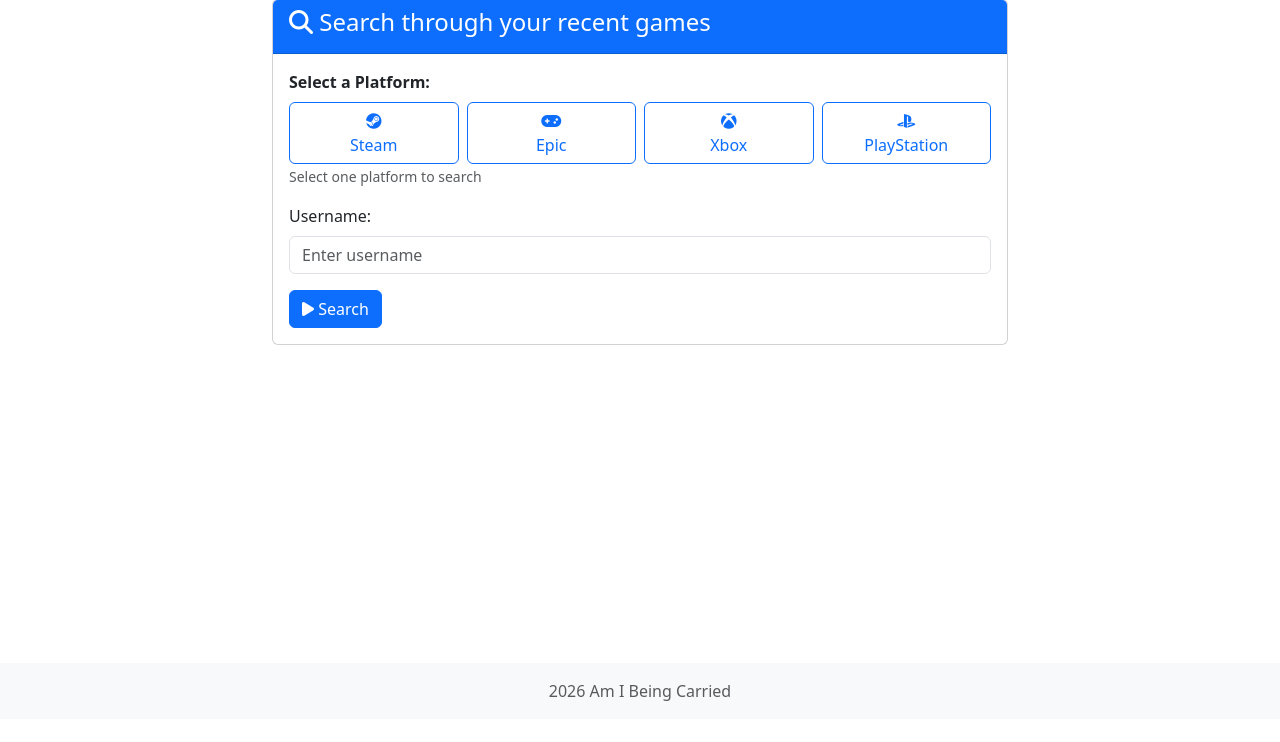
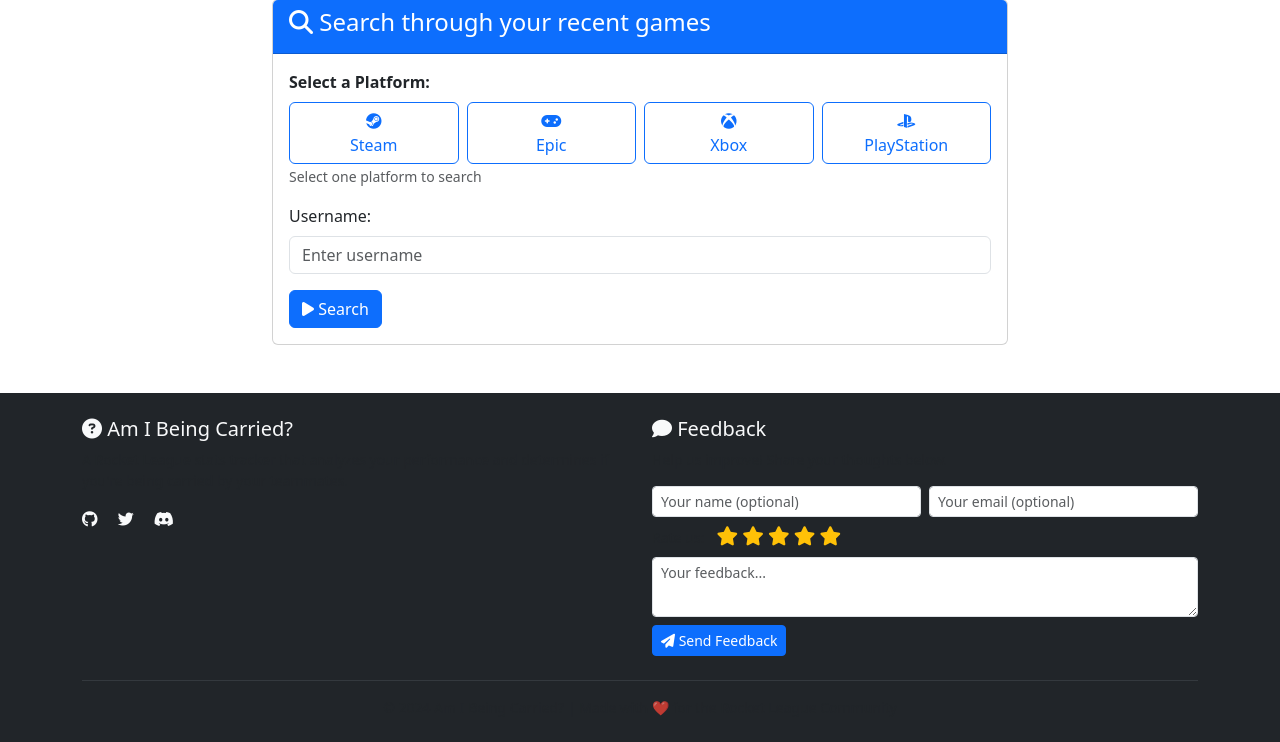
Before and after one commit to Mattheus-Stearns/Am-I-Being-Carried, a Flask app: page / in a window 1280 px wide. Shown: the part 81-823 px from the top of the page. Before the commit the page ends 782 px from the top, so only its background shows below. Run offline with Flask 3, Linux system fonts and the light colour scheme.

Commit message:
feedback

```diff
--- a/app.py
+++ b/app.py
@@ -11,6 +11,7 @@ from datetime import datetime, timedelta, timezone, time
 from flask_limiter import Limiter
 from flask_limiter.util import get_remote_address
 import redis
+import re
 
 load_dotenv()
 
@@ -127,6 +128,23 @@ class APICallLog(db.Model):
     error_message = db.Column(db.Text)
     timestamp = db.Column(db.DateTime, default=datetime.now(timezone.utc))
     response_size = db.Column(db.Integer)  # Size of response in bytes
+
+class Feedback(db.Model):
+    __tablename__ = 'feedback'
+
+    id = db.Column(db.Integer, primary_key=True)
+    name = db.Column(db.String(100))
+    email = db.Column(db.String(100))
+    rating = db.Column(db.Integer)  # 1-5 stars
+    message = db.Column(db.Text, nullable=False)
+    page_url = db.Column(db.String(255))
+    user_agent = db.Column(db.String(255))
+    ip_address = db.Column(db.String(45))
+    is_read = db.Column(db.Boolean, default=False)
+    created_at = db.Column(db.DateTime, default=datetime.utcnow)
+
+    def __repr__(self):
+        return f'<Feedback {self.id}: {self.message[:30]}>'
 
 # Create tables when the app starts
 with app.app_context():
@@ -743,3 +761,55 @@ def session_status():
         'username': session.get('username'),
         'last_query': session.get('last_query_time')
     })
+
+# Email validation helper
+def is_valid_email(email):
+    pattern = r'^[a-zA-Z0-9._%+-]+@[a-zA-Z0-9.-]+\.[a-zA-Z]{2,}$'
+    return re.match(pattern, email) is not None
+
+@app.route('/api/feedback', methods=['POST'])
+def submit_feedback():
+    try:
+        data = request.json
+
+        # Validate required fields
+        if not data.get('message'):
+            return jsonify({
+                'success': False,
+                'message': 'Message is required'
+            }), 400
+
+        # Validate email if provided
+        email = data.get('email', '').strip()
+        if email and not is_valid_email(email):
+            return jsonify({
+                'success': False,
+                'message': 'Please enter a valid email address'
+            }), 400
+
+        # Create feedback entry
+        feedback = Feedback(
+            name=data.get('name', '').strip(),
+            email=email,
+            rating=data.get('rating', 0),
+            message=data['message'].strip(),
+            page_url=data.get('page_url', ''),
+            user_agent=request.headers.get('User-Agent', ''),
+            ip_address=request.remote_addr
+        )
+
+        db.session.add(feedback)
+        db.session.commit()
+
+        return jsonify({
+            'success': True,
+            'message': 'Thank you for your feedback!'
+        }), 200
+
+    except Exception as e:
+        print(f"Feedback error: {e}")
+        db.session.rollback()
+        return jsonify({
+            'success': False,
+            'message': 'Failed to submit feedback. Please try again.'
+        }), 500
--- a/static/css/style.css
+++ b/static/css/style.css
@@ -172,3 +172,53 @@ input::-webkit-contacts-auto-fill-button {
     position: absolute;
     right: 0;
 }
+
+/* Star Rating Styles */
+.star-rating .fa-star {
+    cursor: pointer;
+    transition: color 0.2s;
+    font-size: 1.2rem;
+}
+
+.star-rating .fa-star:hover {
+    transform: scale(1.2);
+    transition: transform 0.2s;
+}
+
+.star-rating .fa-star.text-secondary {
+    color: #6c757d !important;
+}
+
+/* Feedback Form */
+#feedbackForm textarea {
+    resize: vertical;
+    min-height: 60px;
+}
+
+#feedbackForm .alert {
+    font-size: 0.9rem;
+}
+
+/* Admin Feedback Table */
+.table td {
+    vertical-align: middle;
+}
+
+/* Toast notifications */
+.custom-toast {
+    animation: slideUp 0.3s ease-out;
+    box-shadow: 0 4px 12px rgba(0,0,0,0.15);
+    border: none;
+    border-radius: 8px;
+}
+
+@keyframes slideUp {
+    from {
+        transform: translateY(100px);
+        opacity: 0;
+    }
+    to {
+        transform: translateY(0);
+        opacity: 1;
+    }
+}
--- a/static/js/script.js
+++ b/static/js/script.js
@@ -458,7 +458,115 @@ function clearAndSearch() {
     }
 }
 
-// 9. Initialize Everything
+// 9. Feedback
+
+// Star rating for feedback
+let selectedRating = 0;
+
+function setRating(rating) {
+    selectedRating = rating;
+    document.getElementById('feedbackRating').value = rating;
+
+    // Update star display
+    const stars = document.querySelectorAll('.star-rating .fa-star');
+    stars.forEach((star, index) => {
+        if (index < rating) {
+            star.classList.add('text-warning');
+            star.classList.remove('text-secondary');
+        } else {
+            star.classList.remove('text-warning');
+            star.classList.add('text-secondary');
+        }
+    });
+}
+
+// Submit feedback
+async function submitFeedback(event) {
+    event.preventDefault();
+
+    const name = document.getElementById('feedbackName').value.trim();
+    const email = document.getElementById('feedbackEmail').value.trim();
+    const rating = parseInt(document.getElementById('feedbackRating').value);
+    const message = document.getElementById('feedbackMessage').value.trim();
+    const statusDiv = document.getElementById('feedbackStatus');
+
+    // Validate
+    if (!message) {
+        statusDiv.innerHTML = `
+            <div class="alert alert-danger alert-sm mb-0">
+                <i class="fas fa-exclamation-triangle"></i> Please enter your feedback message.
+            </div>
+        `;
+        return;
+    }
+
+    // Show loading
+    const submitBtn = document.querySelector('#feedbackForm button[type="submit"]');
+    const originalText = submitBtn.innerHTML;
+    submitBtn.innerHTML = '<i class="fas fa-spinner fa-spin"></i> Sending...';
+    submitBtn.disabled = true;
+
+    try {
+        const response = await fetch('/api/feedback', {
+            method: 'POST',
+            headers: {
+                'Content-Type': 'application/json',
+            },
+            body: JSON.stringify({
+                name: name,
+                email: email,
+                rating: rating,
+                message: message,
+                page_url: window.location.href
+            })
+        });
+
+        const result = await response.json();
+
+        if (result.success) {
+            statusDiv.innerHTML = `
+                <div class="alert alert-success alert-sm mb-0">
+                    <i class="fas fa-check-circle"></i> ${result.message}
+                </div>
+            `;
+            // Reset form
+            document.getElementById('feedbackForm').reset();
+            setRating(0);
+            document.getElementById('feedbackRating').value = 0;
+
+            // Reset stars
+            document.querySelectorAll('.star-rating .fa-star').forEach(star => {
+                star.classList.remove('text-warning');
+                star.classList.add('text-secondary');
+            });
+        } else {
+            statusDiv.innerHTML = `
+                <div class="alert alert-danger alert-sm mb-0">
+                    <i class="fas fa-exclamation-triangle"></i> ${result.message}
+                </div>
+            `;
+        }
+    } catch (error) {
+        console.error('Feedback error:', error);
+        statusDiv.innerHTML = `
+            <div class="alert alert-danger alert-sm mb-0">
+                <i class="fas fa-exclamation-triangle"></i> Failed to submit feedback. Please try again.
+            </div>
+        `;
+    } finally {
+        submitBtn.innerHTML = originalText;
+        submitBtn.disabled = false;
+
+        // Auto-hide status after 5 seconds
+        setTimeout(() => {
+            if (statusDiv.innerHTML) {
+                statusDiv.innerHTML = '';
+            }
+        }, 5000);
+    }
+}
+
+// 10. Initialize Everything
 document.addEventListener('DOMContentLoaded', function() {
     console.log('DOM loaded - initializing');
 
@@ -516,7 +624,7 @@ document.addEventListener('DOMContentLoaded', function() {
     console.log(' All initializations complete');
 });
 
-// 10. Make functions globally accessible
+// 11. Make functions globally accessible
 window.selectPlatform = selectPlatform;
 window.submitApiForm = submitApiForm;
 window.shareResult = shareResult;
--- a/templates/layout.html
+++ b/templates/layout.html
@@ -82,10 +82,65 @@
         </div>
     </div>
 
-    <!-- Footer -->
-    <footer class="footer mt-auto py-3 bg-light fixed-bottom">
-        <div class="container text-center">
-            <span class="text-muted"> 2026 Am I Being Carried</span>
+    <!-- Footer with Feedback Form -->
+    <footer class="bg-dark text-light mt-5 py-4">
+        <div class="container">
+            <div class="row">
+                <div class="col-md-6">
+                    <h5><i class="fas fa-question-circle"></i> Am I Being Carried?</h5>
+                    <p class="text-muted small">
+                        A Rocket League stats tracker that analyzes your performance
+                        and determines if you're being carried by your teammates.
+                    </p>
+                    <div class="mt-3">
+                        <a href="#" class="text-light me-3"><i class="fab fa-github"></i></a>
+                        <a href="#" class="text-light me-3"><i class="fab fa-twitter"></i></a>
+                        <a href="#" class="text-light me-3"><i class="fab fa-discord"></i></a>
+                    </div>
+                </div>
+                <div class="col-md-6">
+                    <h5><i class="fas fa-comment"></i> Feedback</h5>
+                    <p class="text-muted small">Help us improve! Share your thoughts below.</p>
+
+                    <!-- Feedback Form -->
+                    <form id="feedbackForm" onsubmit="submitFeedback(event)">
+                        <div class="row g-2">
+                            <div class="col-md-6">
+                                <input type="text" class="form-control form-control-sm"
+                                       id="feedbackName" placeholder="Your name (optional)">
+                            </div>
+                            <div class="col-md-6">
+                                <input type="email" class="form-control form-control-sm"
+                                       id="feedbackEmail" placeholder="Your email (optional)">
+                            </div>
+                        </div>
+                        <div class="mt-2">
+                            <div class="star-rating mb-2">
+                                <span class="text-muted small me-2">Rate us:</span>
+                                <i class="fas fa-star text-warning" data-rating="1" onclick="setRating(1)"></i>
+                                <i class="fas fa-star text-warning" data-rating="2" onclick="setRating(2)"></i>
+                                <i class="fas fa-star text-warning" data-rating="3" onclick="setRating(3)"></i>
+                                <i class="fas fa-star text-warning" data-rating="4" onclick="setRating(4)"></i>
+                                <i class="fas fa-star text-warning" data-rating="5" onclick="setRating(5)"></i>
+                                <input type="hidden" id="feedbackRating" value="0">
+                            </div>
+                            <textarea class="form-control form-control-sm"
+                                      id="feedbackMessage"
+                                      placeholder="Your feedback..."
+                                      rows="2"
+                                      required></textarea>
+                        </div>
+                        <button type="submit" class="btn btn-primary btn-sm mt-2">
+                            <i class="fas fa-paper-plane"></i> Send Feedback
+                        </button>
+                        <div id="feedbackStatus" class="mt-2"></div>
+                    </form>
+                </div>
+            </div>
+            <hr class="border-secondary">
+            <div class="text-center text-muted small">
+                &copy; 2024 Am I Being Carried? | Made with ❤️ for the Rocket League Community
+            </div>
         </div>
     </footer>
 
```
